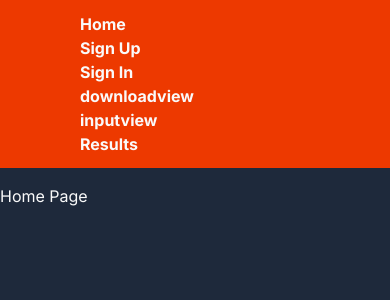
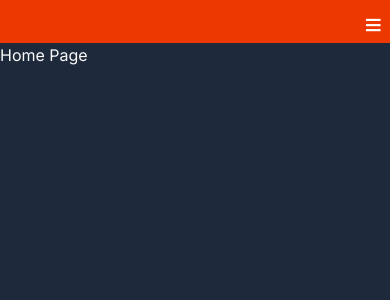
Before and after one commit to MatiasMonteros09/GYMAI, a Next.js app: page / in a window 390 px wide. Shown: the top 300 px of the page. Built offline with nearby package versions, Linux system fonts and the light colour scheme; what tailwindcss-animated would draw is missing.

Commit message:
Create hamburguer and styled Navbar

```diff
--- /dev/null
+++ b/src/components/HamburguerNav.jsx
@@ -0,0 +1,126 @@
+"use client";
+
+import Link from "next/link";
+import { useState, useRef } from "react";
+
+export const HamburgerNav = () => {
+  const [open, setOpen] = useState(false);
+
+  const toggle = () => {
+    setOpen((prevState) => !prevState);
+  };
+
+  return (
+    <HamburgerMenu textColor="text-white">
+      <HamburgerMenuBrand href="#">
+        <svg
+          height="25"
+          preserveAspectRatio="xMidYMid"
+          width="25"
+          xmlns="http://www.w3.org/2000/svg"
+          viewBox="0 0 256 153.6"
+        >
+          <path
+            d="M128 0C93.867 0 72.533 17.067 64 51.2 76.8 34.133 91.733 27.733 108.8 32c9.737 2.434 16.697 9.499 24.401 17.318C145.751 62.057 160.275 76.8 192 76.8c34.133 0 55.467-17.067 64-51.2-12.8 17.067-27.733 23.467-44.8 19.2-9.737-2.434-16.697-9.499-24.401-17.318C174.249 14.743 159.725 0 128 0zM64 76.8C29.867 76.8 8.533 93.867 0 128c12.8-17.067 27.733-23.467 44.8-19.2 9.737 2.434 16.697 9.499 24.401 17.318C81.751 138.857 96.275 153.6 128 153.6c34.133 0 55.467-17.067 64-51.2-12.8 17.067-27.733 23.467-44.8 19.2-9.737-2.434-16.697-9.499-24.401-17.318C110.249 91.543 95.725 76.8 64 76.8z"
+            fill="url(#a)"
+          />
+        </svg>
+      </HamburgerMenuBrand>
+      <HamburgerMenuToggler toggle={toggle} />
+      <HamburgerMenuCollapse open={open}>
+        <HamburgerMenuNav>
+          <HamburgerMenuItem>
+            <HamburgerMenuLink href="/">Home</HamburgerMenuLink>
+          </HamburgerMenuItem>
+          <HamburgerMenuItem>
+            <HamburgerMenuLink href="/inputview">Create Plan</HamburgerMenuLink>
+          </HamburgerMenuItem>
+          <HamburgerMenuItem>
+            <HamburgerMenuLink href="/results">Results</HamburgerMenuLink>
+          </HamburgerMenuItem>
+          <HamburgerMenuItem>
+            <HamburgerMenuLink href="/downloadview">
+              Download Plan
+            </HamburgerMenuLink>
+          </HamburgerMenuItem>
+          <HamburgerMenuItem>
+            <HamburgerMenuLink href="/signup">Sign Up</HamburgerMenuLink>
+          </HamburgerMenuItem>
+          <HamburgerMenuItem>
+            <HamburgerMenuLink href="/authview">Sign In</HamburgerMenuLink>
+          </HamburgerMenuItem>
+        </HamburgerMenuNav>
+      </HamburgerMenuCollapse>
+    </HamburgerMenu>
+  );
+};
+
+/* Logic */
+
+const style = {
+  nav: `block pl-0 mb-0`,
+  collapse: `transition-height ease duration-300`,
+  toggler: `float-right pt-1.5 text-3xl focus:outline-none focus:shadow mx-2`,
+  link: `block cursor-pointer py-1.5 px-4  hover:text-gray-400 font-medium`,
+  brand: `inline-block pt-1.5 pb-1.5 mr-4 cursor-pointer text-2xl font-bold whitespace-nowrap hover:text-gray-400`,
+};
+
+function HamburgerMenu({ children, bgColor, textColor }) {
+  return (
+    <nav className={`${bgColor} ${textColor} ${style.navbar}`}>{children}</nav>
+  );
+}
+
+
+function HamburgerMenuBrand({ children, href }) {
+  return (
+    <Link href={href} className={style.brand}>
+      <strong>{children}</strong>
+    </Link>
+  );
+}
+
+function HamburgerMenuToggler({ toggle }) {
+  return (
+    <button
+      type="button"
+      aria-expanded="false"
+      aria-label="Toggle navigation"
+      className={style.toggler}
+      onClick={toggle}
+    >
+      &#8801;
+    </button>
+  );
+}
+
+function HamburgerMenuCollapse({ children, open }) {
+  const ref = useRef(null);
+
+  const inlineStyle = open
+    ? { height: ref.current?.scrollHeight }
+    : { height: 0, visibility: "hidden", opacity: 0 };
+
+  return (
+    <div className={style.collapse} style={inlineStyle} ref={ref}>
+      {children}
+    </div>
+  );
+}
+
+function HamburgerMenuNav({ children }) {
+  return <ul className={style.nav}>{children}</ul>;
+}
+
+function HamburgerMenuItem({ children }) {
+  return <li>{children}</li>;
+}
+
+
+function HamburgerMenuLink({ children, href }) {
+  return (
+    <Link href={href} className={style.link}>
+      {children}
+    </Link>
+  );
+}
--- a/src/components/Navbar.jsx
+++ b/src/components/Navbar.jsx
@@ -1,12 +1,17 @@
 import Link from "next/link";
+import { HamburgerNav } from "./HamburguerNav";
 
 const Navbar = () => {
   return (
-    <nav className="bg-appOrange mb-4 lg:flex lg:justify-between lg:items-center px-20 py-3 font-bold">
-
+    <div className=" bg-appOrange">
+      <div className="lg:hidden">
+        <HamburgerNav />
+      </div>
+      <div>
+        <nav className="hidden bg-appOrange mb-4 lg:flex lg:justify-between lg:items-center px-20 py-3 font-bold">
           <Link href="/"> Home</Link>
 
-      <ul className="lg:flex gap-2" >
+          <ul className="lg:flex gap-5">
             <li>
               <Link href="/signup"> Sign Up</Link>
             </li>
@@ -14,16 +19,18 @@ const Navbar = () => {
               <Link href="/authview">Sign In</Link>
             </li>
             <li>
-          <Link href="/downloadview"> downloadview</Link>
+              <Link href="/downloadview"> Download Plan</Link>
             </li>
             <li>
-          <Link href="/inputview"> inputview</Link>
+              <Link href="/inputview"> Create Plan</Link>
             </li>
             <li>
               <Link href="/results"> Results</Link>
             </li>
           </ul>
         </nav>
+      </div>
+    </div>
   );
 };
 export default Navbar;
```
Lines whose indentation alone changed are shown as unchanged.
